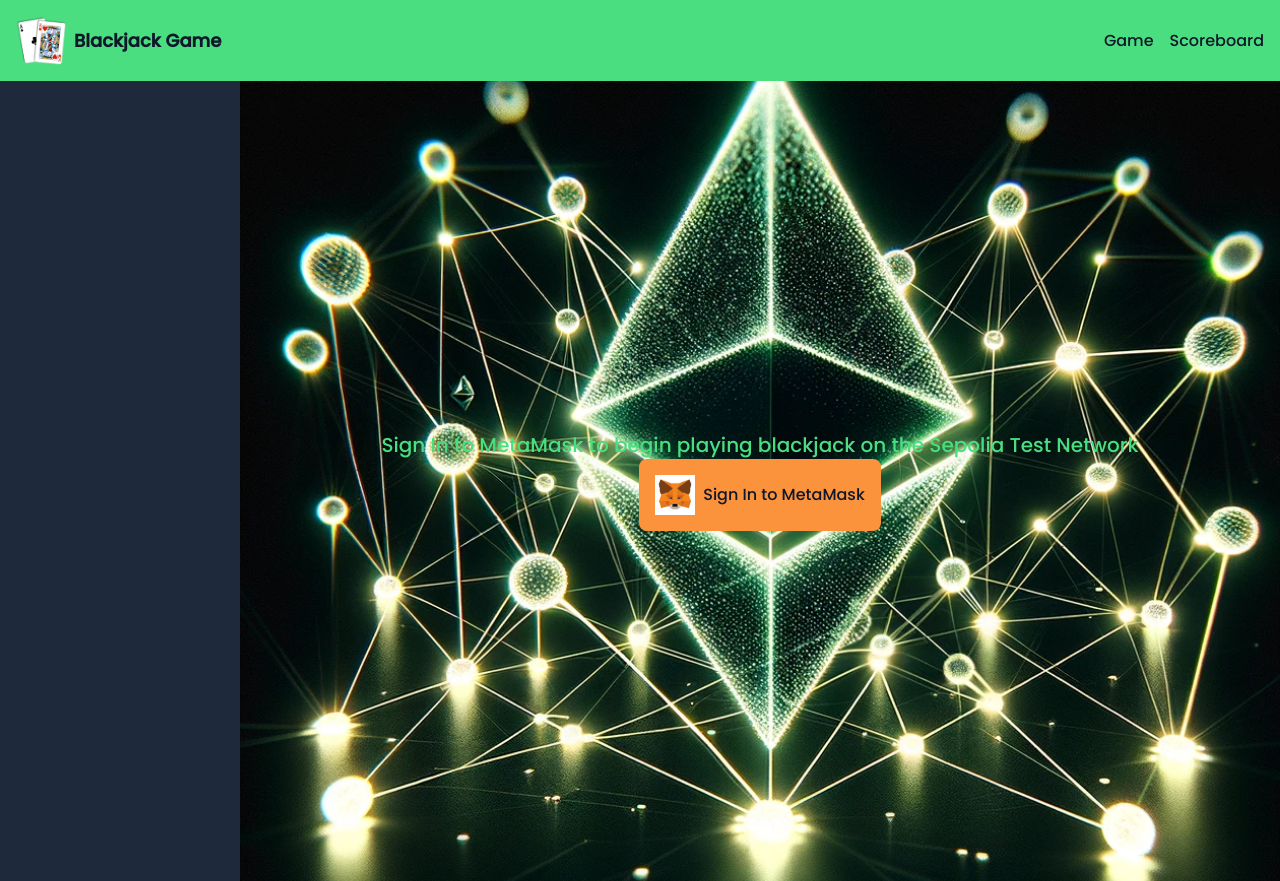
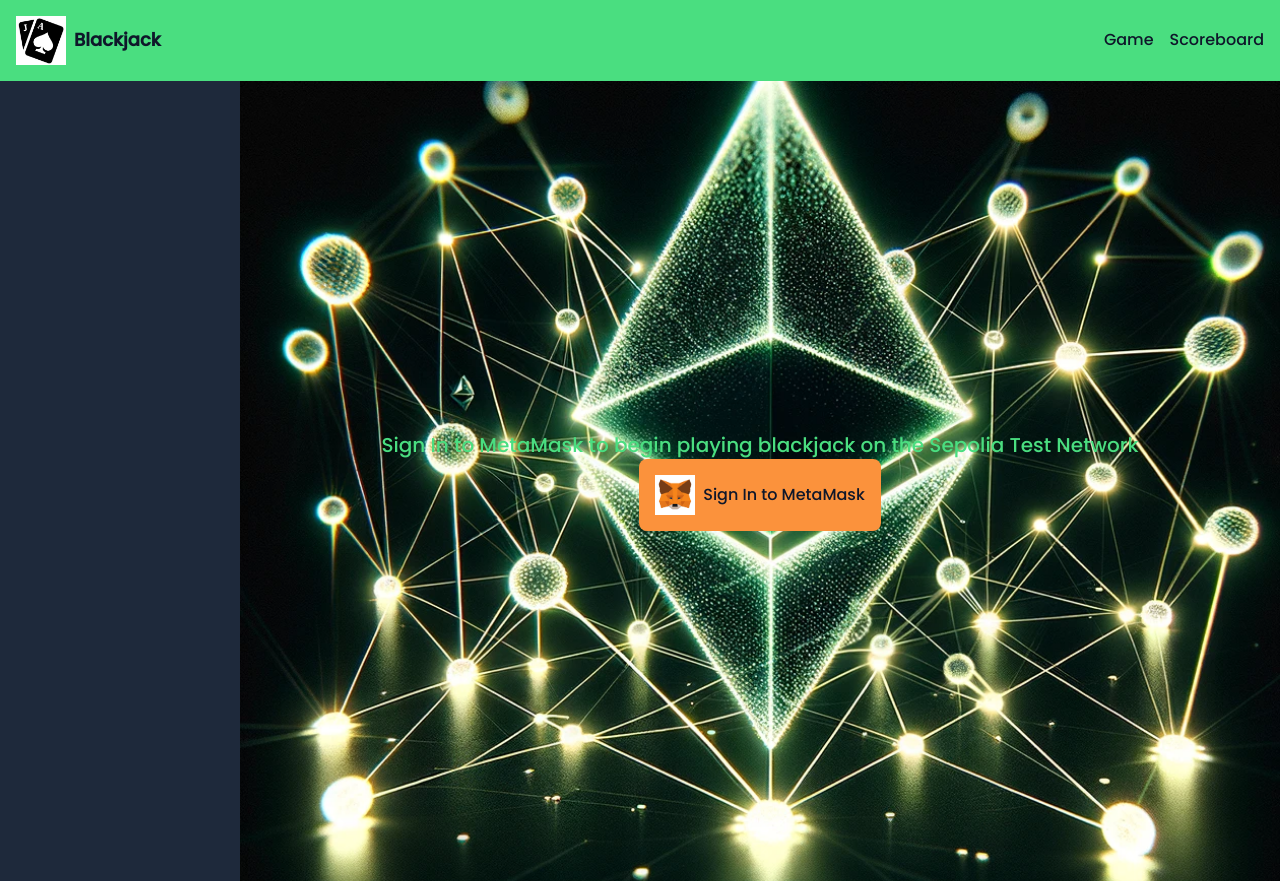
Before and after one commit to DanDo385/blackjack, a Next.js app: page / in a window 1280 px wide. Built offline with nearby package versions, Linux system fonts and the light colour scheme.

Commit message:
changed navbar image

```diff
--- a/components/Navbar.jsx
+++ b/components/Navbar.jsx
@@ -7,18 +7,18 @@ const Navbar = () => {
     <nav className="bg-green-400 text-slate-900 p-4">
       <div className="container mx-auto flex justify-between items-center">
         <div className="text-lg font-bold flex items-center">
-          <Image src="/images/aceking.jpg" alt="Logo" width={50} height={50} className="mr-2"/>
+          <Image src="/images/acekingbw.jpg" alt="Logo" width={50} height={50} className="mr-2"/>
           <Link href="/">
-            <a className="cursor-pointer">Blackjack Game</a>
+            <span className="cursor-pointer">Blackjack</span>
           </Link>
         </div>
         <div className="flex gap-4">
           {/* Removed Login Link */}
           <Link href="/game">
-            <a className="cursor-pointer hover:text-green-700 transition-colors">Game</a>
+            <span className="cursor-pointer hover:text-green-700 transition-colors">Game</span>
           </Link>
           <Link href="/scoreboard">
-            <a className="cursor-pointer hover:text-green-700 transition-colors">Scoreboard</a>
+            <span className="cursor-pointer hover:text-green-700 transition-colors">Scoreboard</span>
           </Link>
         </div>
       </div>
```
Also changed, not shown: public/images/acekingbw.jpg (added).
